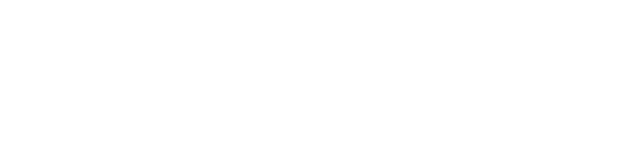
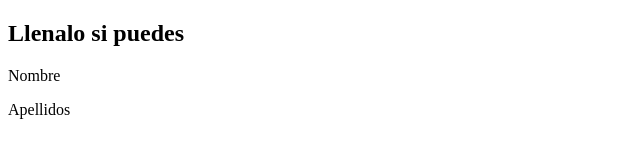
Before and after one commit to ondinagarcia/formulario-2, a plain HTML site: page index.html in a window 1280 px wide. Shown: the whole page, without its empty margins (0-640 px from the left). Drawn offline with Linux system fonts and the light colour scheme.

Commit message:
trabajando el index

```diff
--- /dev/null
+++ b/assets/css/style.css
@@ -0,0 +1,3 @@
+
+
+/*# sourceMappingURL=style.css.map */
--- a/index.html
+++ b/index.html
@@ -4,9 +4,32 @@
     <meta charset="UTF-8">
     <meta http-equiv="X-UA-Compatible" content="IE=edge">
     <meta name="viewport" content="width=device-width, initial-scale=1.0">
-    <title>Document</title>
+    <title>Formulario Payaso</title>
+    <link rel="stylesheet" href="./assets/css/style.css">
 </head>
 <body>
+    <header class="header">
+        <nav class="navegador">
+            <h1 class="header_navegador_titulo">Llenalo si puedes</h1>
 
+        </nav>
+    </header>
+    <main class="principio">
+        <nave class="principio_navegador_box">
+            <form action="" class="principio_navegador_box_form">
+                <label form="name" class="principio_navegador_label">Nombre</label>
+                <p class="Principio_navegador_box_parrafo">
+                    <imput type="text" class="principio_box boton"
+                    placeholder="karla" required>
+                    </p>
+                    <label for="name" class="principio_navegador_label">Apellidos</label>
+                </imput>
+
+
+            </form>
+
+        </nave>
+
+    </main>
 </body>
 </html>
```
Also changed, not shown: 1 other file.
